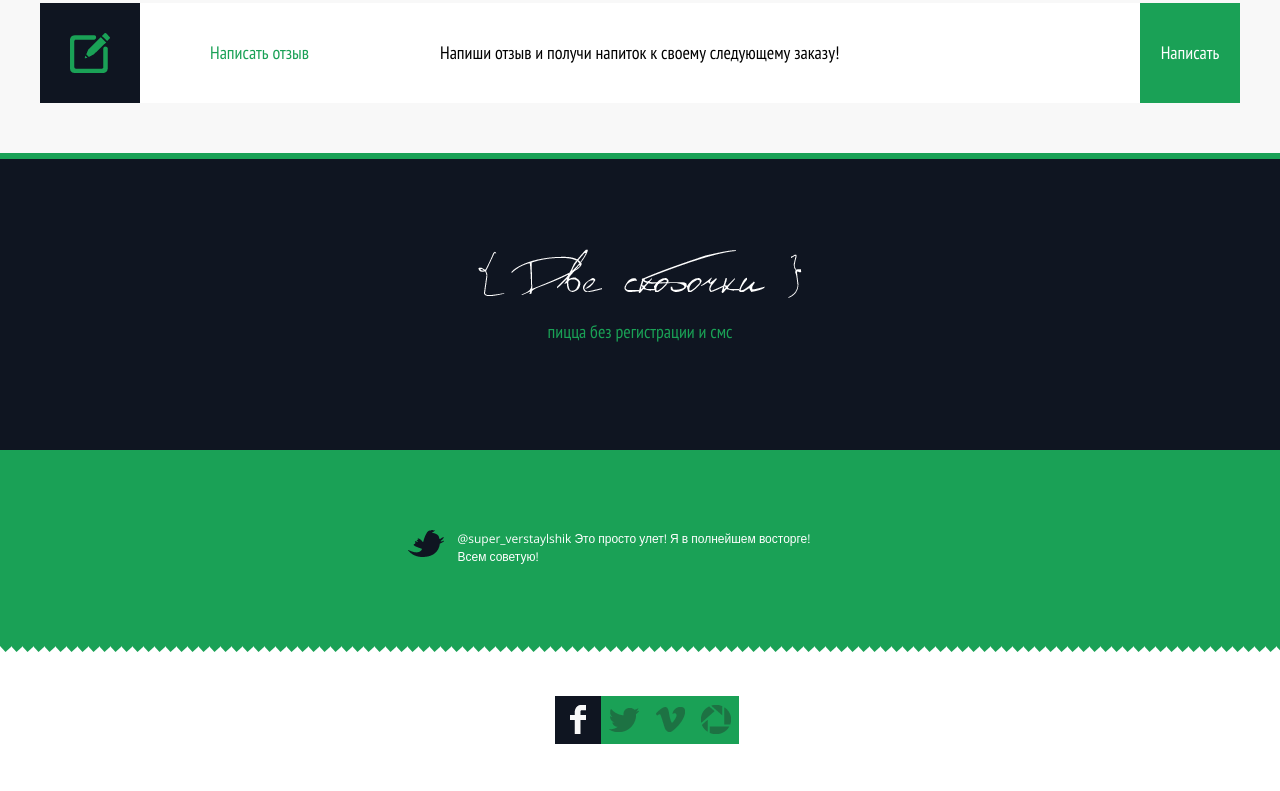
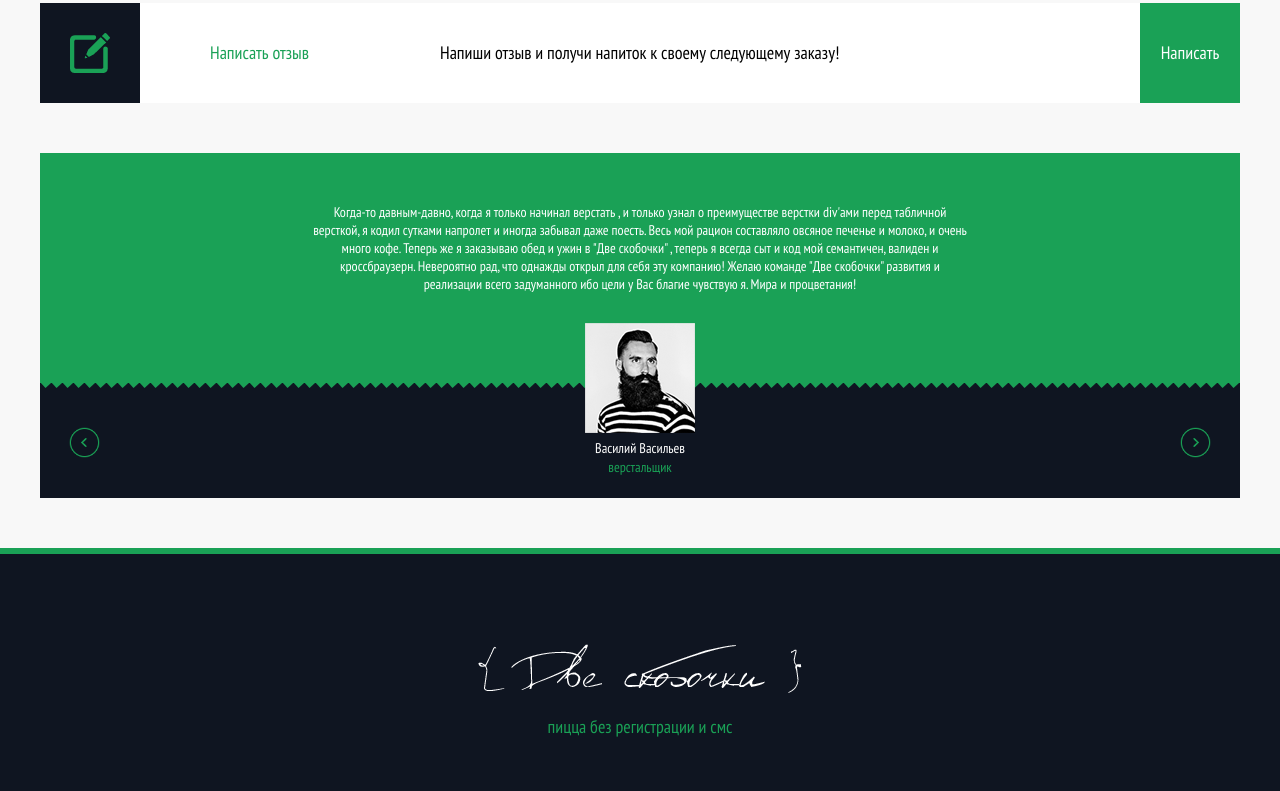
Before and after one commit to iashchuk/two-braces, a website: page source/index.html in a window 1280 px wide. Shown: the part 1271-2062 px from the top of the page. Drawn offline with nearby package versions, Linux system fonts and the light colour scheme.

Commit message:
Блок отзывов. Верстка и стилизация блока отзыва клиента

```diff
--- a/source/index.html
+++ b/source/index.html
@@ -98,6 +98,19 @@
           <p class="create-review__tagline">Напиши отзыв и получи напиток к своему следующему заказу!</p>
           <a class="create-review__button" href="#">Написать</a>
         </div>
+        <div class="review__clients client-review">
+          <p class="client-review__text">Когда-то давным-давно, когда я только начинал верстать , и только узнал о преимуществе верстки div'ами перед табличной версткой,  я кодил сутками напролет и иногда забывал даже поесть. Весь мой рацион составляло овсяное печенье и молоко, и очень много кофе. Теперь же я заказываю обед и ужин в "Две скобочки" , теперь я всегда сыт и код мой семантичен,  валиден и кроссбраузерн.  Невероятно рад, что однажды открыл для себя эту компанию! Желаю команде  "Две скобочки"  развития и реализации всего задуманного ибо цели у Вас благие чувствую я.  Мира и процветания! </p>
+          <div class="client-review__slider">
+            <button class="client-review__toogle client-review__toogle--left"></button>
+            <div class="client-review__photo">
+            <img class="client-review__img" src="img/respond.png">
+            <p class="client-review__name">Василий Васильев</p>
+            <span class="client-review__prof">верстальщик</span>
+          </div>
+            <button class="client-review__toogle client-review__toogle--right"></button>
+          </div>
+        </div>
+      </div>
     </section>
   </main>
   <footer class="page__footer">
--- a/source/sass/blocks/client-review.scss
+++ b/source/sass/blocks/client-review.scss
@@ -0,0 +1,83 @@
+.client-review__text {
+  position: relative;
+  margin: 0;
+  padding: 0 270px;
+  padding-top: 50px;
+  padding-bottom: 90px;
+  background-color: #1aa156;
+  color: #ffffff;
+  font-size: 14px;
+  line-height: 18px;
+  text-align: center;
+
+    &::after {
+      position: absolute;
+      content: '';
+      left: 0;
+      bottom: -9px;
+      height: 10px;
+      width: 100%;
+      background: url("../img/flag.svg");
+      z-index: 5;
+    }
+}
+
+.client-review__slider {
+  position: relative;
+  display: flex;
+  justify-content: space-between;
+  padding-bottom: 20px;
+  background-color: #0f1521;
+}
+
+.client-review__toogle--left {
+  margin-top: 35px;
+  margin-left: 20px;
+  width: 49px;
+  height: 49px;
+  border: none;
+  background: url("../img/arrow-left.png");
+  transform: scale(0.6);
+
+  &:hover,
+  &:focus {
+    cursor: pointer;
+    background: url("../img/arrow-right.png");
+    transform: rotate(180deg) scale(0.6);
+  }
+}
+
+.client-review__toogle--right {
+  margin-top: 35px;
+  margin-right: 20px;
+  width: 49px;
+  height: 49px;
+  border: none;
+  background: url("../img/arrow-left.png");
+  transform: rotate(180deg) scale(0.6);
+  &:hover,
+  &:focus {
+    cursor: pointer;
+    background: url("../img/arrow-right.png");
+    transform: rotate(0deg) scale(0.6);
+  }
+}
+
+.client-review__photo {
+  text-align: center;
+  margin-top: -60px;
+  z-index: 20;
+}
+
+.client-review__name {
+  margin: 0;
+  color: #ffffff;
+  font-size: 14px;
+  line-height: 18px;
+}
+
+.client-review__prof {
+  color: #1aa156;
+  font-size: 14px;
+  line-height: 18px;
+}
--- a/source/sass/blocks/create-review.scss
+++ b/source/sass/blocks/create-review.scss
@@ -1,6 +1,7 @@
 .create-review {
   display: flex;
   background-color: #ffffff;
+  margin-bottom: 50px;
 }
 
 .create-review__link {
--- a/source/sass/blocks/slider.scss
+++ b/source/sass/blocks/slider.scss
@@ -13,7 +13,6 @@
 
 .slide__toogle--left {
   position: absolute;
-  content: "";
   top: 230px;
   left: 30px;
   width: 49px;
@@ -31,7 +30,6 @@
 
 .slide__toogle--right {
   position: absolute;
-  content: "";
   top: 230px;
   right: 30px;
   width: 49px;
```
Also changed, not shown: build/css/style.css, build/css/style.min.css, build/index.html, source/css/style.css, source/css/style.min.css. Lines whose indentation alone changed are shown as unchanged.
